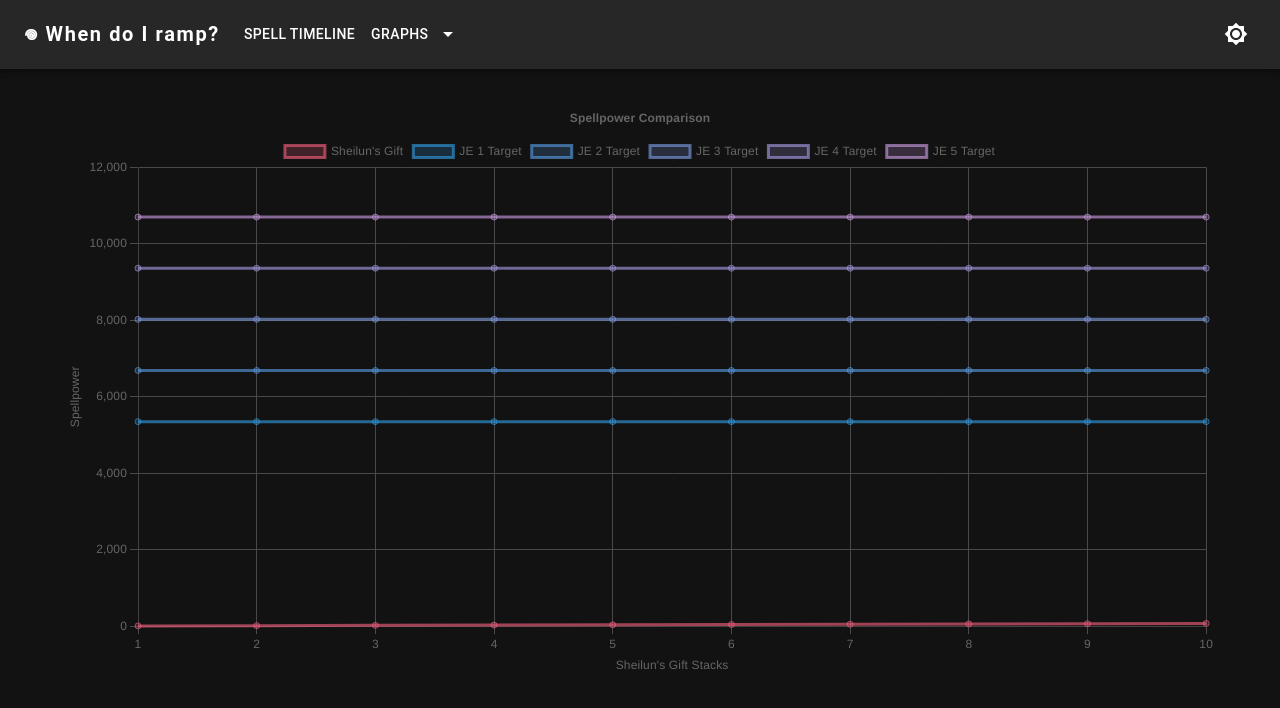
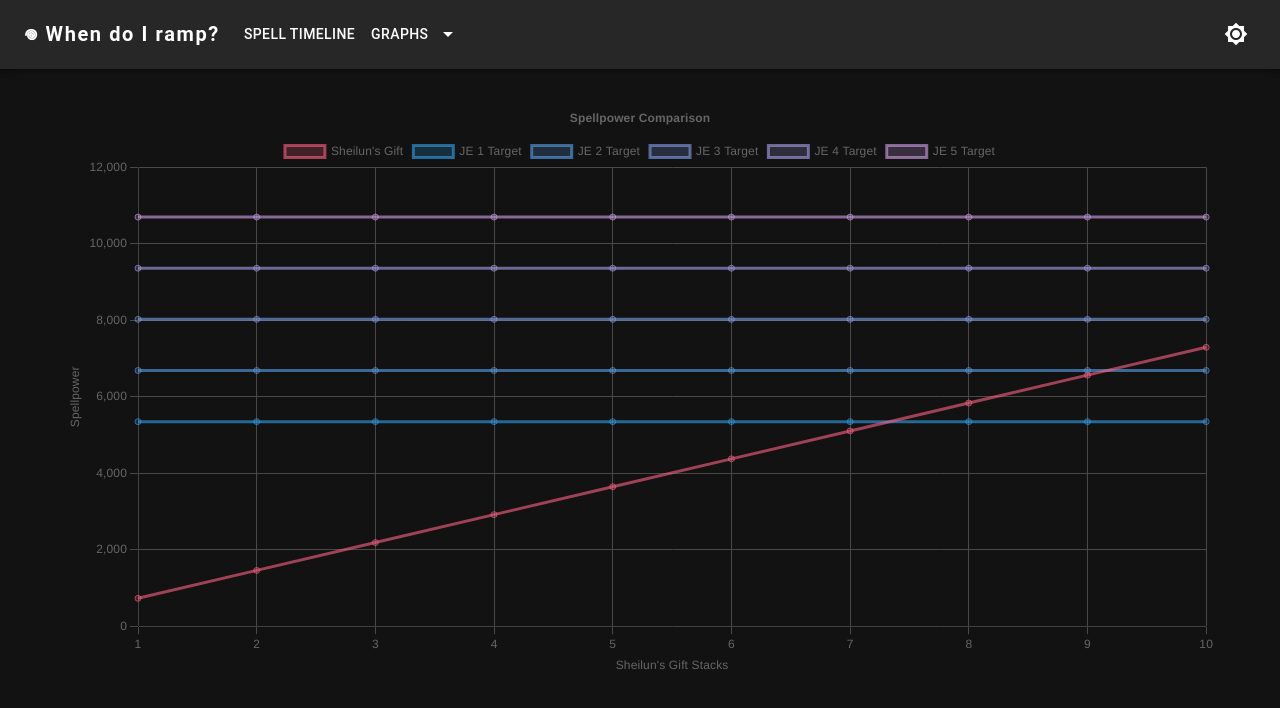
Before and after one commit to lolswirl/wait-im-ramping, a React (Create React App) app: page /graphs/jade-empowerment-sheiluns in a window 1280 px wide. Shown: the top 708 px of the page. Built offline with nearby package versions, Linux system fonts and the light colour scheme.

Commit message:
fix sheilun’s healing per stack

```diff
--- a/src/pages/graphs/SheilunVSJadeEmpowerment.tsx
+++ b/src/pages/graphs/SheilunVSJadeEmpowerment.tsx
@@ -14,7 +14,7 @@ const SheilunVSJadeEmpowerment: React.FC = () => {
 
   const sheilunHealingPerStack = 25750;
   const sheilunTargetsHit = 5;
-  const sheilunSpellpowerPerStack = (sheilunHealingPerStack / intellect) * 5;
+  const sheilunSpellpowerPerStack = (sheilunHealingPerStack / intellect) * 100 * sheilunTargetsHit;
 
   const cjlDamage = 19271.08
   const ancientTeachingsTransfer = 2.45;
@@ -27,7 +27,7 @@ const SheilunVSJadeEmpowerment: React.FC = () => {
 
   const xValues = Array.from({ length: 10 }, (_, i) => i + 1);
 
-  const sheilunSpellpowers = xValues.map(i => sheilunSpellpowerPerStack * i);
+  const sheilunSpellpowers = xValues.map(i => sheilunSpellpowerPerStack  * i);
 
   const chartData = {
     labels: xValues.map(value => `${value}`),
```
